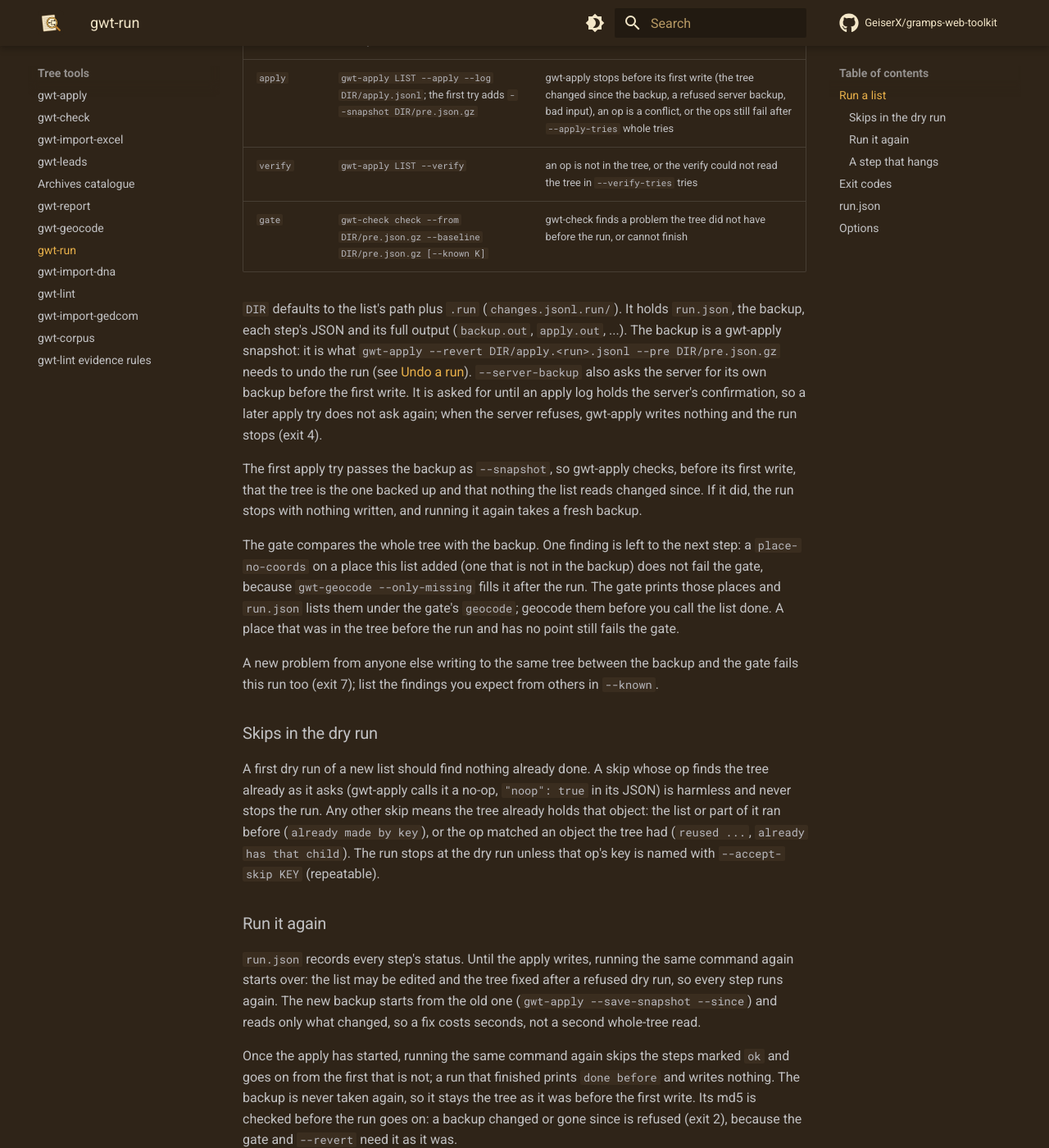
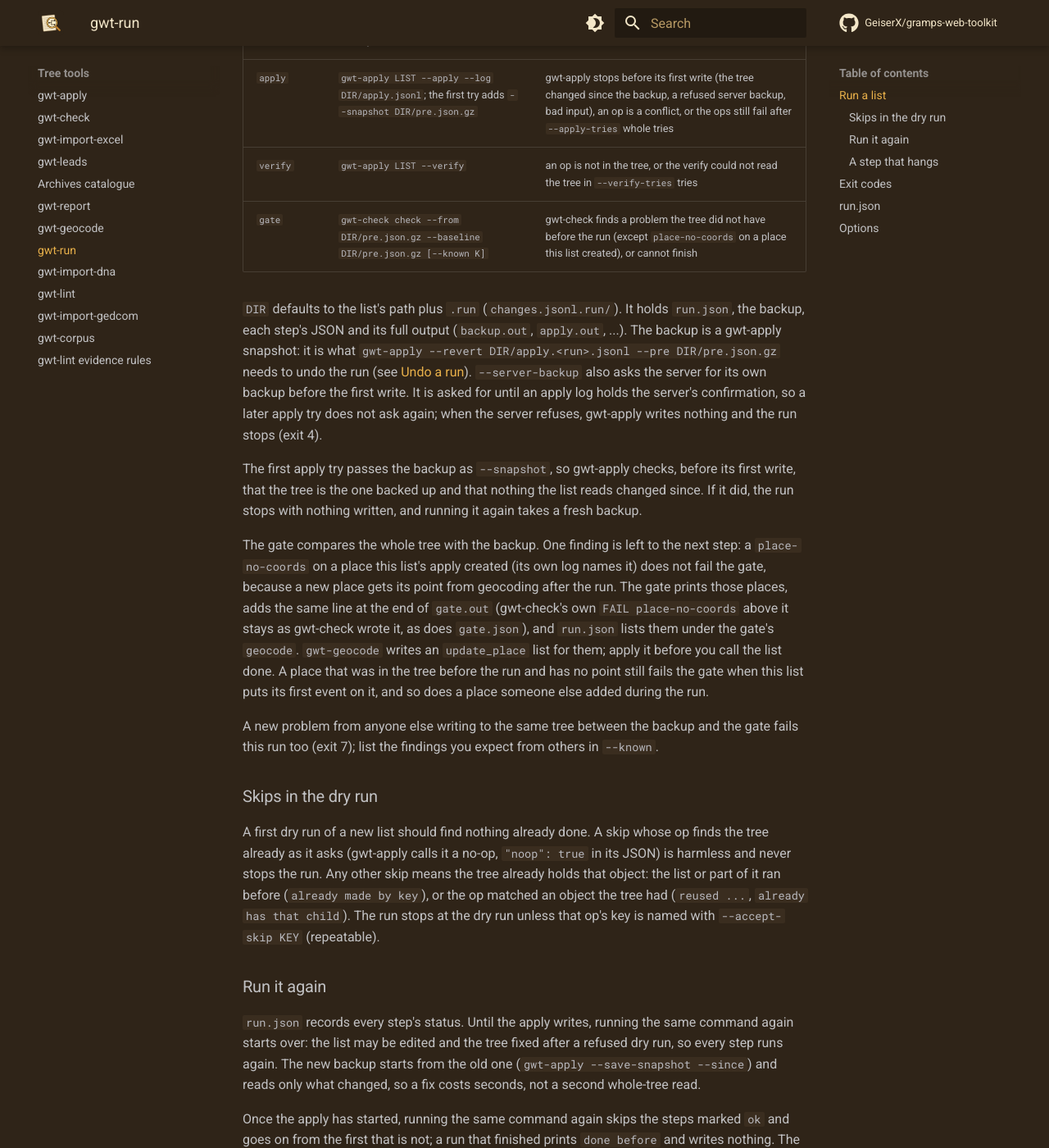
Before and after one commit to GeiserX/gramps-web-toolkit, an MkDocs documentation site: the page built from docs/run.md, in a window 1280 px wide and 1400 px high, scrolled down 775 px. Shown: the whole window at 82% size. Built offline with MkDocs 1.6.1 and Material for MkDocs 9.7.7, drawn with Linux system fonts in a browser that asks for light colours; comment, search, counter and statistics services are not loaded; some of the changed text lies outside the part shown.

Commit message:
docs(run): document the geocode exception in every place that states the gate rule
Adds the changelog entry, the step table and run.json notes, the fact that
gwt-geocode writes a list to apply, and a test that a new place never hides
a real new finding.

````diff
--- a/docs/run.md
+++ b/docs/run.md
@@ -16,13 +16,13 @@
 | `dry_run` | `gwt-apply LIST --snapshot DIR/pre.json.gz`, offline on the backup | an op is a conflict or an error, or a skip that is not a no-op (see below) |
 | `apply` | `gwt-apply LIST --apply --log DIR/apply.jsonl`; the first try adds `--snapshot DIR/pre.json.gz` | gwt-apply stops before its first write (the tree changed since the backup, a refused server backup, bad input), an op is a conflict, or the ops still fail after `--apply-tries` whole tries |
 | `verify` | `gwt-apply LIST --verify` | an op is not in the tree, or the verify could not read the tree in `--verify-tries` tries |
-| `gate` | `gwt-check check --from DIR/pre.json.gz --baseline DIR/pre.json.gz [--known K]` | gwt-check finds a problem the tree did not have before the run, or cannot finish |
+| `gate` | `gwt-check check --from DIR/pre.json.gz --baseline DIR/pre.json.gz [--known K]` | gwt-check finds a problem the tree did not have before the run (except `place-no-coords` on a place this list created), or cannot finish |
 
 `DIR` defaults to the list's path plus `.run` (`changes.jsonl.run/`). It holds `run.json`, the backup, each step's JSON and its full output (`backup.out`, `apply.out`, ...). The backup is a gwt-apply snapshot: it is what `gwt-apply --revert DIR/apply.<run>.jsonl --pre DIR/pre.json.gz` needs to undo the run (see [Undo a run](apply.md#undo-a-run)). `--server-backup` also asks the server for its own backup before the first write. It is asked for until an apply log holds the server's confirmation, so a later apply try does not ask again; when the server refuses, gwt-apply writes nothing and the run stops (exit 4).
 
 The first apply try passes the backup as `--snapshot`, so gwt-apply checks, before its first write, that the tree is the one backed up and that nothing the list reads changed since. If it did, the run stops with nothing written, and running it again takes a fresh backup.
 
-The gate compares the whole tree with the backup. One finding is left to the next step: a `place-no-coords` on a place this list added (one that is not in the backup) does not fail the gate, because `gwt-geocode --only-missing` fills it after the run. The gate prints those places and `run.json` lists them under the gate's `geocode`; geocode them before you call the list done. A place that was in the tree before the run and has no point still fails the gate.
+The gate compares the whole tree with the backup. One finding is left to the next step: a `place-no-coords` on a place this list's apply created (its own log names it) does not fail the gate, because a new place gets its point from geocoding after the run. The gate prints those places, adds the same line at the end of `gate.out` (gwt-check's own `FAIL place-no-coords` above it stays as gwt-check wrote it, as does `gate.json`), and `run.json` lists them under the gate's `geocode`. `gwt-geocode` writes an `update_place` list for them; apply it before you call the list done. A place that was in the tree before the run and has no point still fails the gate when this list puts its first event on it, and so does a place someone else added during the run.
 
 A new problem from anyone else writing to the same tree between the backup and the gate fails this run too (exit 7); list the findings you expect from others in `--known`.
 
@@ -86,7 +86,7 @@
 }
 ```
 
-A step's `status` is `todo`, `running`, `ok`, `refused`, `failed`, `stalled` or `stopped`. A refused dry run lists, besides each op, gwt-apply's own refusal lines (a likely duplicate, as `[refused] ...`), and a refused skip carries the action that made it one. The apply step also keeps `tries` and the counts of its last try; the run's own `why` says in words where it stopped.
+A step's `status` is `todo`, `running`, `ok`, `refused`, `failed`, `stalled` or `stopped`. A refused dry run lists, besides each op, gwt-apply's own refusal lines (a likely duplicate, as `[refused] ...`), and a refused skip carries the action that made it one. The apply step also keeps `tries` and the counts of its last try. The gate lists under `geocode` the places this list created that still need a point, and a failed gate keeps gwt-check's `exit` and `new`, the count of new findings without those places; the run's own `why` says in words where it stopped.
 
 ## Options
 
````
Also changed, not shown: CHANGELOG.md (+4 -0 lines), 1 other file.
